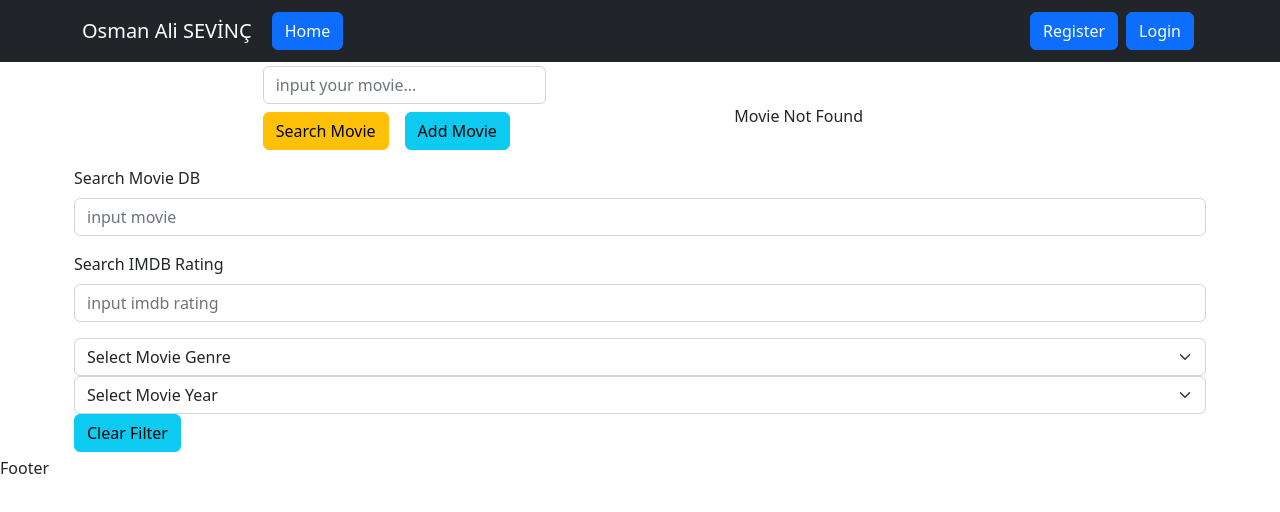
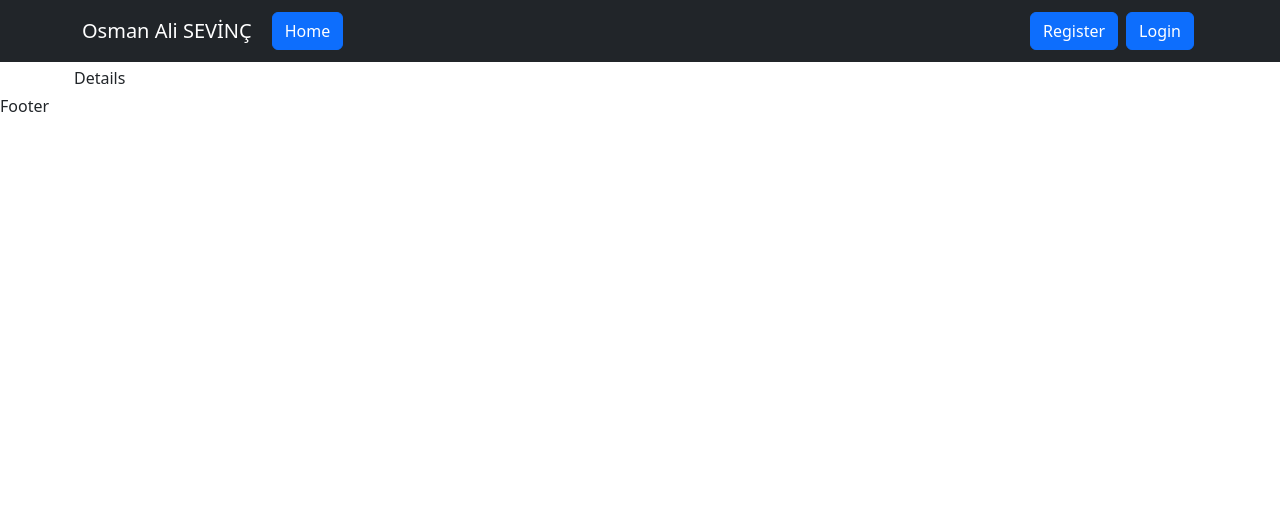
Before and after one commit to Osmnalyyyy/Movie-project, a React (Create React App) app: page /details/1 in a window 1280 px wide. Before the commit this address had no page. Shown: the top 512 px of the page. Built offline with nearby package versions, Linux system fonts and the light colour scheme.

Commit message:
link add

```diff
--- a/src/components/FilmCard.js
+++ b/src/components/FilmCard.js
@@ -4,6 +4,7 @@ import "./film-card.css";
 import { BsStarFill, BsStarHalf, BsStar } from "react-icons/bs";
 import { deleteMovie } from "../store/movie-data-slice";
 import { useDispatch } from "react-redux";
+import { Link } from "react-router-dom";
 
 const FilmCard = ({ item, setModalShow, setModalData }) => {
   const { Title, Poster, imdbRating, Plot, year, Genre, imdbID } = item;
@@ -30,6 +31,7 @@ const FilmCard = ({ item, setModalShow, setModalData }) => {
   }
 
   return (
+    <Link to={`/details/${imdbID}`}>
       <Card className="h-100 col-3  m-3 text-center">
         <Card.Img
           className="card-image"
@@ -71,6 +73,7 @@ const FilmCard = ({ item, setModalShow, setModalData }) => {
           </div>
         </Card.Body>
       </Card>
+    </Link>
   );
 };
 
--- a/src/router/AppRouter.js
+++ b/src/router/AppRouter.js
@@ -15,10 +15,9 @@ const AppRouter = () => {
         <Routes>
           <Route path="/login" element={<Login />} />
           <Route path="/register" element={<Register />} />
-          <Route path="/" element={<Home />}>
-            <Route path="/details" element={<PrivateRouter />}>
-              <Route path=":id" element={<Details />} />
-            </Route>
+          <Route path="/" element={<Home />} />
+          <Route path="/details/:id" element={<PrivateRouter />}>
+            <Route path="" element={<Details />} />
           </Route>
         </Routes>
       </div>
```
Lines whose indentation alone changed are shown as unchanged.
